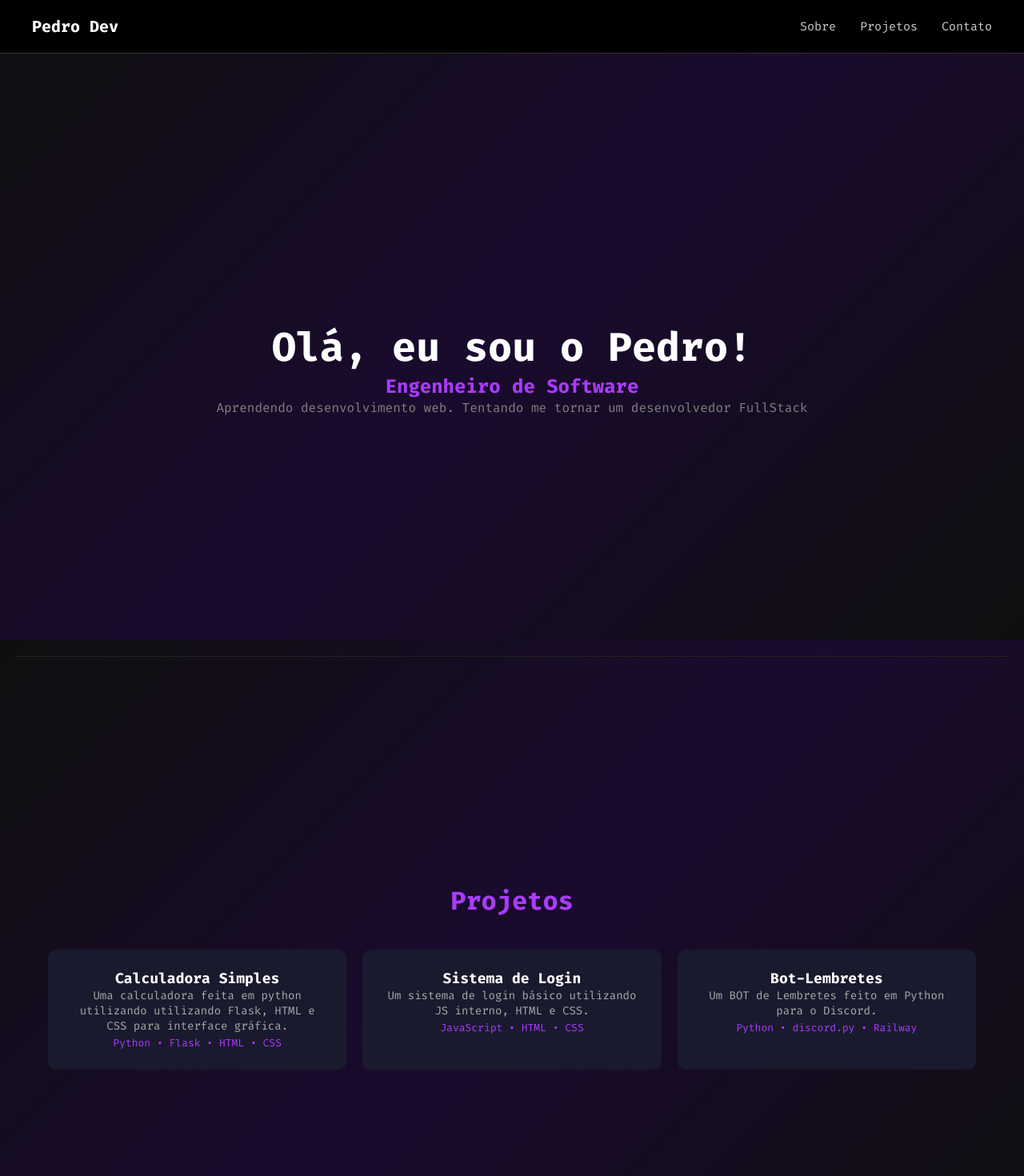
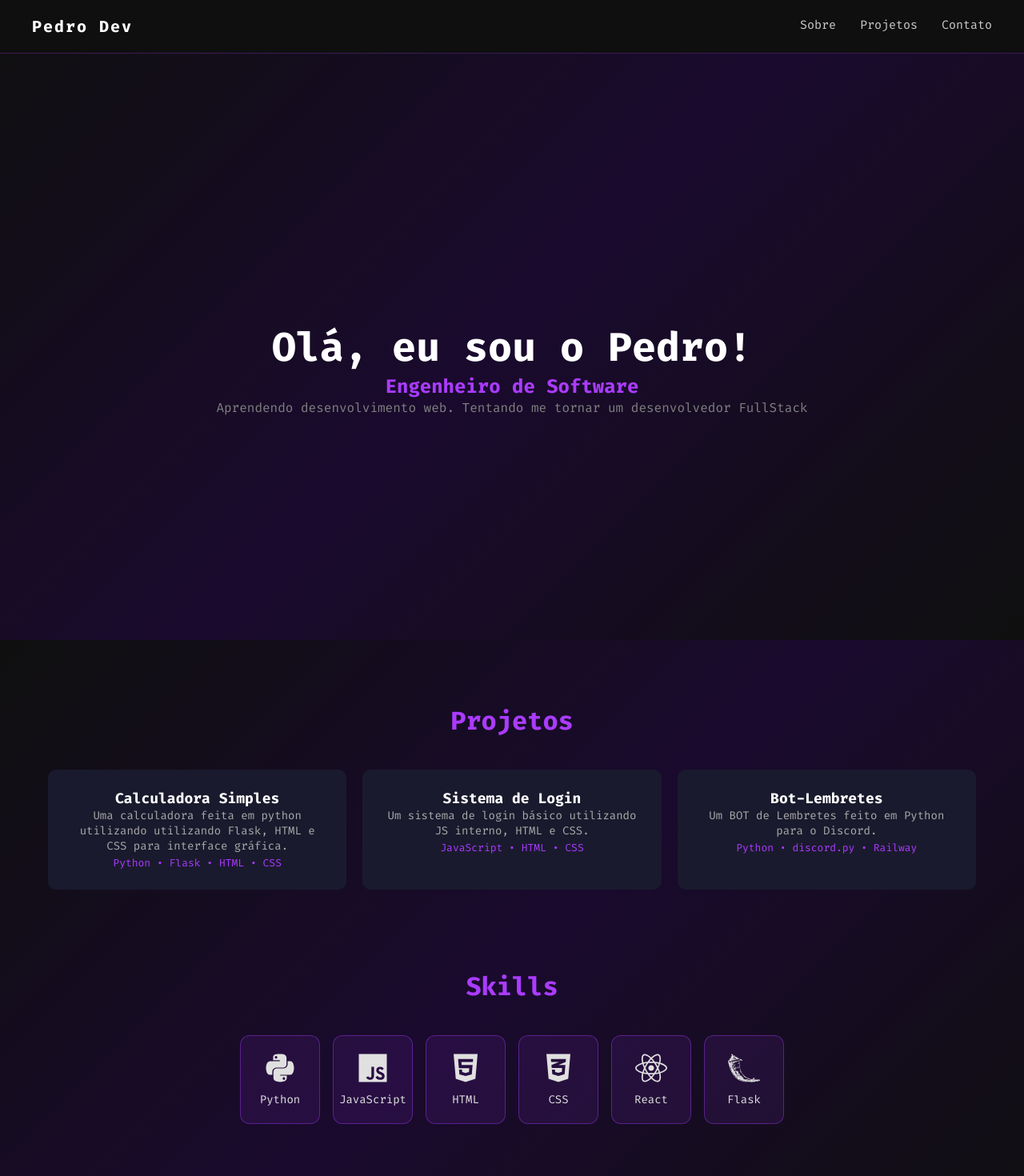
Before and after one commit to HenriqueDev11/meu-portfolio, a React (Vite) app: page / in a window 1280 px wide. Shown: the top 1470 px of the page at 80% size. Built offline with nearby package versions, Linux system fonts and the light colour scheme.

Commit message:
melhorias na navbar e navegação pelo scroll

```diff
--- a/package.json
+++ b/package.json
@@ -11,7 +11,8 @@
   },
   "dependencies": {
     "react": "^19.2.4",
-    "react-dom": "^19.2.4"
+    "react-dom": "^19.2.4",
+    "react-icons": "^5.6.0"
   },
   "devDependencies": {
     "@eslint/js": "^9.39.4",
--- a/src/App.jsx
+++ b/src/App.jsx
@@ -2,6 +2,7 @@ import Navbar from "./components/Navbar"
 import Hero from "./components/Hero"
 import Projects from "./components/Projects"
 import Contact from "./components/Contact"
+import Skills from "./components/Skills"
 
 function App() {
   return (
@@ -9,6 +10,7 @@ function App() {
       <Navbar />
       <Hero />
       <Projects />
+      <Skills />
       <Contact />
     </div>
   )
--- a/src/components/Contact.css
+++ b/src/components/Contact.css
@@ -1,5 +1,5 @@
 .contact {
-    padding: 60px 40px;
+    padding: 20px 40px 60px 40px;
 }
 
 .contact-links {
--- a/src/components/Contact.jsx
+++ b/src/components/Contact.jsx
@@ -2,7 +2,7 @@ import './Contact.css'
 
 function Contact() {
     return (
-        <section className='contact'>
+        <section id="contato" className='contact'>
                 <h1>Contato</h1>
                 <p>Entre em contato para projetos!</p>
 
--- a/src/components/Hero.css
+++ b/src/components/Hero.css
@@ -18,7 +18,7 @@ p {
     color: #808080;
 }
 
-section {
+.hero {
     min-height: 100vh;
     display: flex;
     flex-direction: column;
--- a/src/components/Hero.jsx
+++ b/src/components/Hero.jsx
@@ -2,7 +2,7 @@ import './Hero.css'
 
 function Hero() {
     return (
-        <section>
+        <section className='hero'>
             <h1>Olá, eu sou o Pedro!</h1>
             <h2>Engenheiro de Software</h2>
             <p>Aprendendo desenvolvimento web. Tentando me tornar um desenvolvedor FullStack</p>
--- a/src/components/Navbar.css
+++ b/src/components/Navbar.css
@@ -3,8 +3,8 @@ nav {
   justify-content: space-between;
   align-items: center;
   padding: 20px 40px;
-    background-color: black;
-    border-bottom: 1px solid #333;
+  background-color: #0f0f0f;
+  border-bottom: 1px solid rgba(170, 59, 255, 0.3);
   position: fixed;
   top: 0;
   left: 0;
@@ -14,7 +14,8 @@ nav {
 
 nav h1 {
   font-size: 20px;
-    color:  #fff;
+  color: #ffffff;
+  letter-spacing: 2px;
 }
 
 nav ul {
@@ -27,8 +28,34 @@ nav ul li {
   color: #ccc;
   cursor: pointer;
   font-size: 15px;
+  position: relative;
+  padding-bottom: 4px;
+}
+
+nav ul li::after {
+  content: '';
+  position: absolute;
+  bottom: 0;
+  left: 0;
+  width: 0;
+  height: 2px;
+  background-color: #aa3bff;
+  transition: width 0.3s ease;
 }
 
 nav ul li:hover {
-    color: fff;
+  color: #fff;
 }
+
+nav ul li:hover::after {
+  width: 100%;
+}
+
+nav ul li a {
+    color: #ccc;
+    text-decoration: none;
+}
+
+nav ul li a:hover {
+    color: #fff;
+}
--- a/src/components/Navbar.jsx
+++ b/src/components/Navbar.jsx
@@ -6,8 +6,8 @@ function Navbar() {
             <h1>Pedro Dev</h1>
             <ul>
                 <li>Sobre</li>
-                <li>Projetos</li>
-                <li>Contato</li>
+                <li><a href='#projetos'>Projetos</a></li>
+                <li><a href='#contato'>Contato</a></li>
             </ul>
         </nav>
     )
--- a/src/components/Projects.jsx
+++ b/src/components/Projects.jsx
@@ -2,7 +2,7 @@ import './Projects.css'
 
 function Projects() {
     return (
-        <section className='projects'>
+        <section id="projetos" className='projects'>
             <h2>Projetos</h2>
         <div className='cards-container'>
             <div className='card'>
--- /dev/null
+++ b/src/components/Skills.css
@@ -0,0 +1,41 @@
+.skills-section {
+    padding: 40px 40px;
+    text-align: center;
+}
+
+.skills-section h2 {
+    font-size: 32px;
+    color: #aa3bff;
+    margin-bottom: 40px;
+}
+
+.skills-grid {
+    display: flex;
+    flex-wrap: wrap;
+    justify-content: center;
+    gap: 16px;
+    max-width: 700px;
+    margin: 0 auto;
+}
+
+.skill {
+    background: rgba( 170, 59, 255, 0.1);
+    border: 1px solid rgba( 170, 59, 255, 0.4);
+    color: #e0e0e0;
+    padding: 20px;
+    border-radius: 12px;
+    width: 100px;
+    display: flex;
+    flex-direction: column;
+    align-items: center;
+    gap: 10px;
+    font-size: 14px;
+    transition: all 0.3s ease;
+}
+
+.skill:hover {
+    background: rgba(170, 59, 255, 0.3);
+    border-color: #aa3bff;
+    color: #fff;
+    transform: translateY(-3px);
+}
--- /dev/null
+++ b/src/components/Skills.jsx
@@ -0,0 +1,39 @@
+import './Skills.css'
+import { FaPython, FaJs, FaHtml5, FaCss3Alt, FaReact } from 'react-icons/fa'
+import { SiFlask } from 'react-icons/si'
+
+function Skills() {
+    return (
+        <section className='skills-section'>
+            <h2>Skills</h2>
+            <div className='skills-grid'>
+                <div className='skill'>
+                    <FaPython size={40} />
+                    <span>Python</span>
+                </div>
+                <div className='skill'>
+                    <FaJs size={40} />
+                    <span>JavaScript</span>
+                </div>
+                <div className='skill'>
+                    <FaHtml5 size={40} />
+                    <span>HTML</span>
+                </div>
+                <div className='skill'>
+                    <FaCss3Alt size={40} />
+                    <span>CSS</span>
+                </div>
+                <div className='skill'>
+                    <FaReact size={40} />
+                    <span>React</span>
+                </div>
+                <div className='skill'>
+                    <SiFlask size={40} />
+                    <span>Flask</span>
+                </div>
+            </div>
+        </section>
+    )
+}
+
+export default Skills
--- a/src/index.css
+++ b/src/index.css
@@ -12,5 +12,26 @@ body {
 }
 
 section {
-  border-top: 1px solid #222;
+  border-top: none;
+  animation: fadeInUp 0.8s ease forwards;
 }
+
+@keyframes fadeInUp {
+    from {
+      opacity: 0;
+      transform: translateY(30px);
+    }
+
+    to {
+      opacity: 1;
+      transform: translateY(0);
+    }
+}
+
+section {
+  animation: fadeInUp 0.8s ease forwards;
+}
+
+section {
+  scroll-margin-top: 80px;
+}
```
Also changed, not shown: 1 other file (tests, documents, lock files or other folders). Lines whose indentation alone changed are shown as unchanged.
